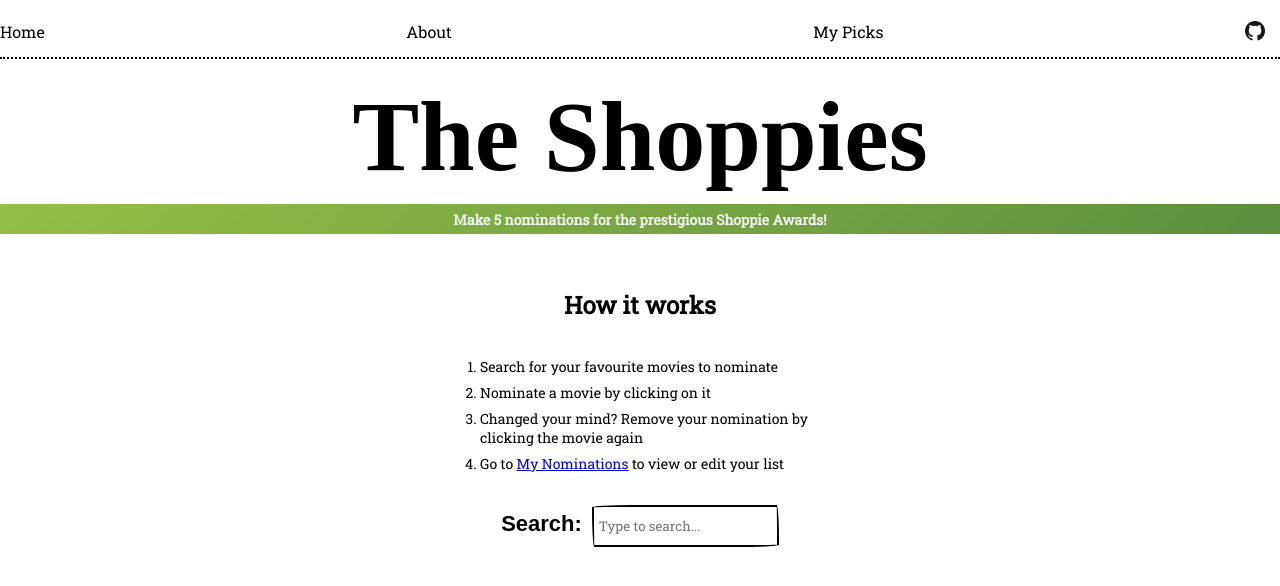
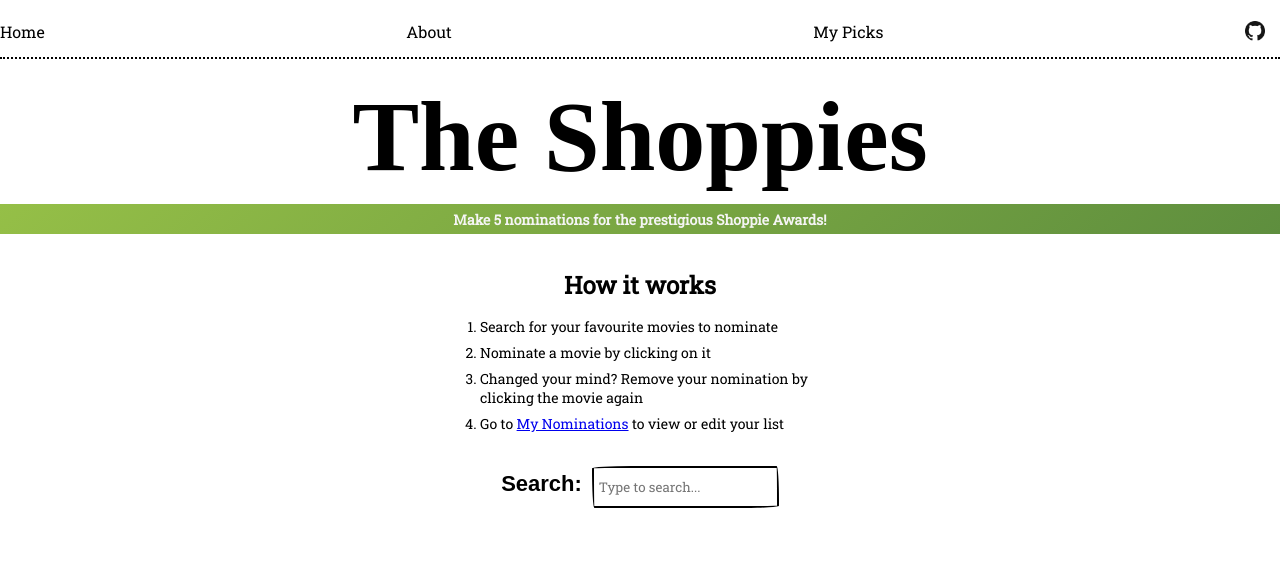
Before and after one commit to Astra-Gal/giulia_galastro_the_shoppies_frontend, a React (Create React App) app: page / in a window 1280 px wide. Shown: the top 586 px of the page. Built offline with nearby package versions, Linux system fonts and the light colour scheme; no server answers; a web font is replaced by a local one.

Commit message:
removed margin block on heading

```diff
--- a/src/components/HowItWorks.css
+++ b/src/components/HowItWorks.css
@@ -7,6 +7,7 @@
 
 .HowItWorks > h2 {
   font-family: 'Roboto Slab', serif;
+  margin-block: 0;
 }
 
 .HowItWorks > ol > li {
```
